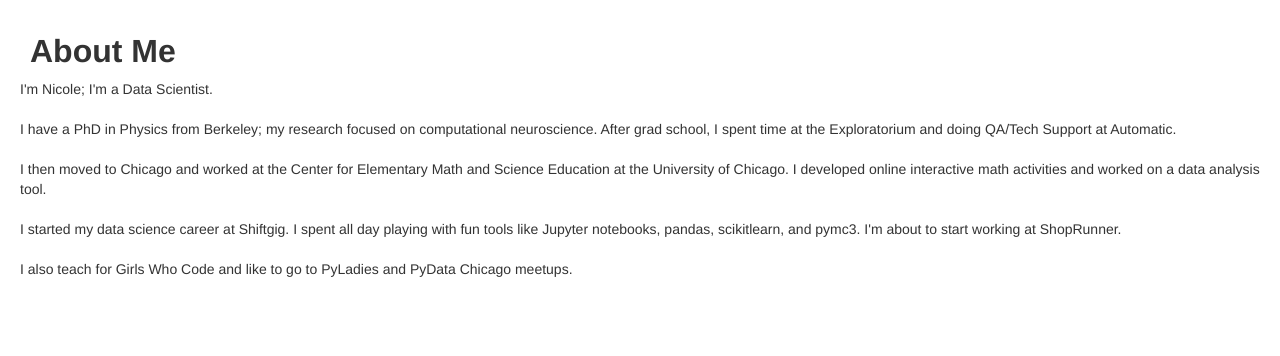
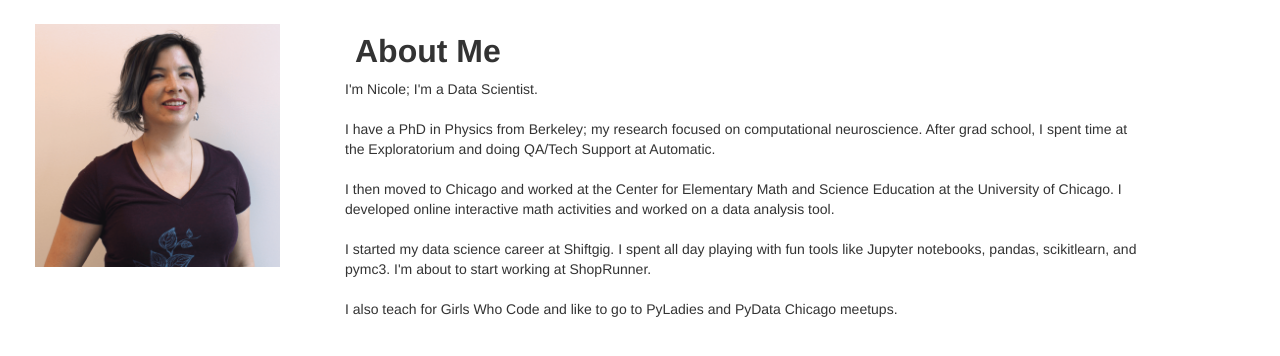
Before and after one commit to parsing-science/parsing-science-flask, a Flask app: page /about/ in a window 1280 px wide. Shown: the part 106-462 px from the top of the page. Run offline with Flask 2, Linux system fonts and the light colour scheme; some libraries are stand-ins or nearby versions.

Commit message:
Add in some media

```diff
--- a/parsing_science/templates/about.html
+++ b/parsing_science/templates/about.html
@@ -1,13 +1,18 @@
 {% extends "layout.html" %}
 {% block content %}
-  <div class="about">
-    <h1>About Me </h1>
-      <p>
+  <div class="about row-fluid">
+    <div class="col-md-3">
+        <img src="{{ url_for('static', filename='media/headshot.png') }}" alt="My Headshot" style="width:245px;height:243px">
+    </div>
+    <div class="about-me-text col-md-8">
+        <h1>About Me </h1>
+        <p>
         I'm Nicole; I'm a Data Scientist. <br> <br>
         I have a PhD in Physics from Berkeley; my research focused on computational neuroscience. After grad school, I spent time at the Exploratorium and doing QA/Tech Support at Automatic. <br> <br>
         I then moved to Chicago and worked at the Center for Elementary Math and Science Education at the University of Chicago. I developed online interactive math activities and worked on a data analysis tool. <br><br>
         I started my data science career at Shiftgig. I spent all day playing with fun tools like Jupyter notebooks, pandas, scikitlearn, and pymc3. I'm about to start working at ShopRunner. <br><br>
         I also teach for Girls Who Code and like to go to PyLadies and PyData Chicago meetups.
-      </p>
+        </p>
+    </div>
   </div>
 {% endblock %}
--- a/parsing_science/templates/index.html
+++ b/parsing_science/templates/index.html
@@ -6,5 +6,7 @@
       This website has links to my latest projects and talks. <br><br>
       Click on the links at the top panel to see some of the stuff that I've been up to.
     </p>
+
+    <img src="{{ url_for('static', filename='media/logo.png') }}" alt="Parsing Science logo" style="width:25%;height:25%">
   </div>
 {% endblock %}
```
Also changed, not shown: parsing_science/static/media/headshot.png (added), parsing_science/static/media/logo.png (added).
